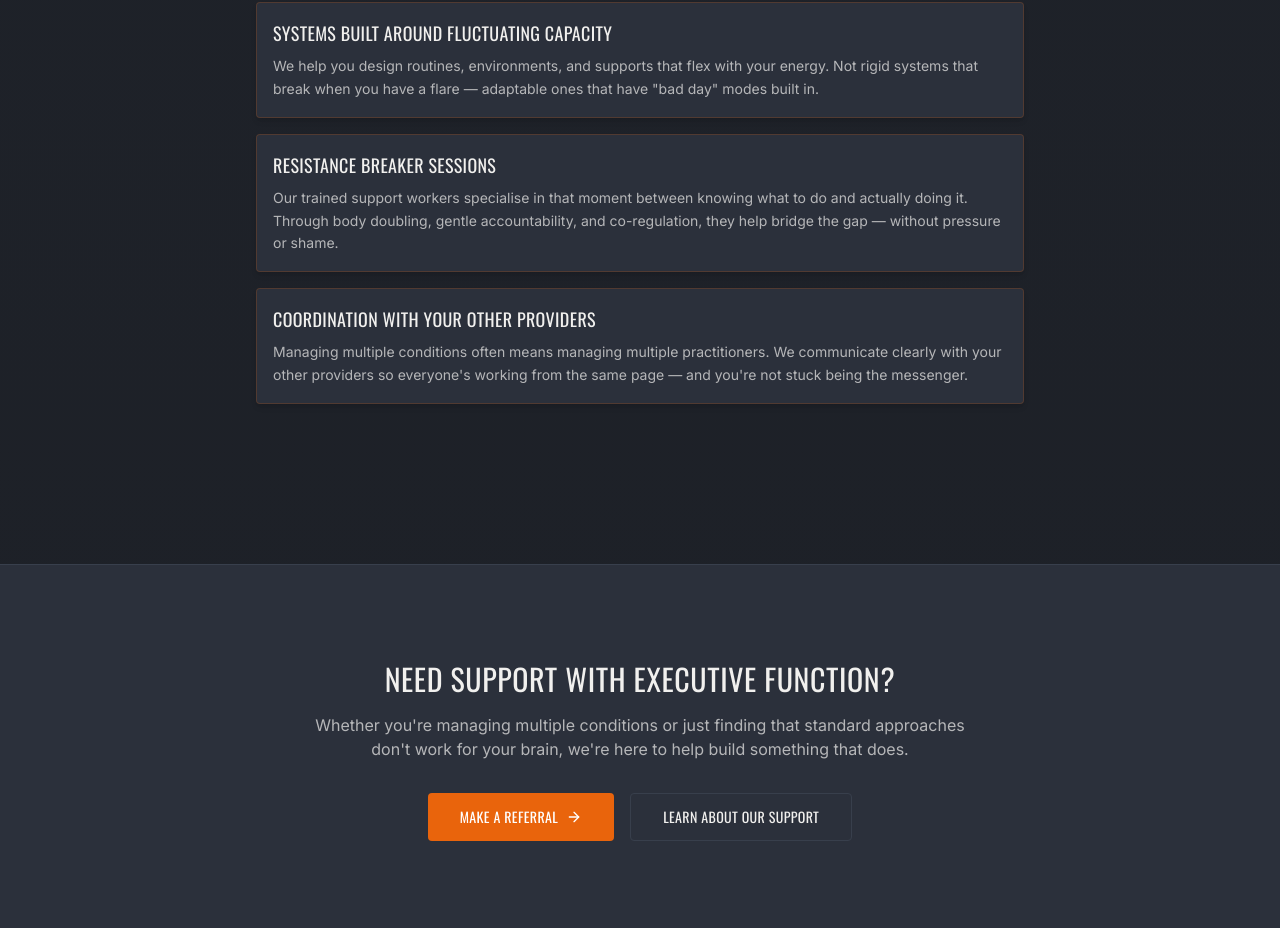
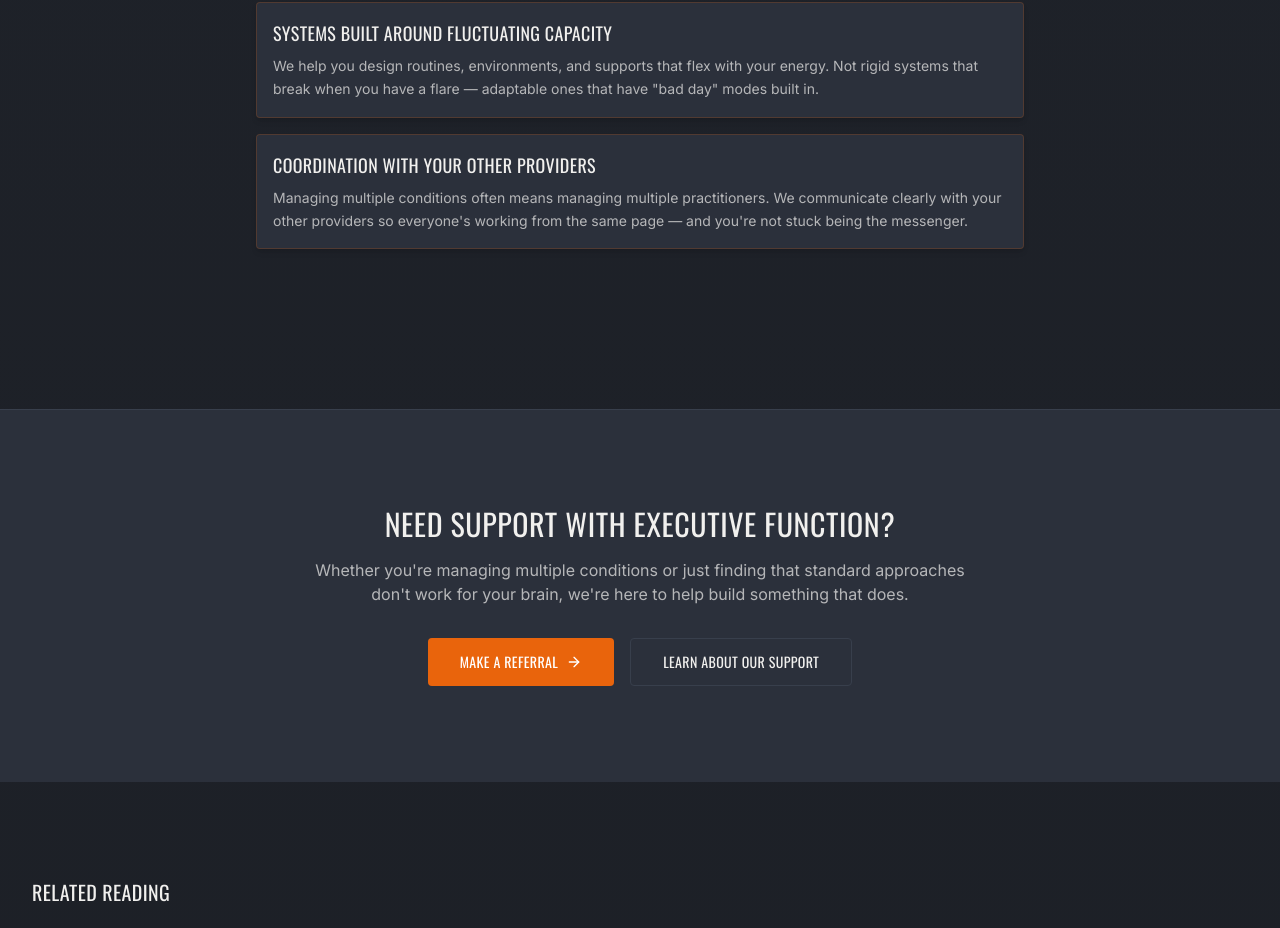
Before and after one commit to EstusHealth/estus-health-website, a React (Vite) app: page /learn/executive-function-complex-health in a window 1280 px wide. Shown: the part 4764-5692 px from the top of the page. Built offline with nearby package versions, Linux system fonts and the light colour scheme.

Commit message:
Update LearnExecutiveFunction.jsx

```diff
--- a/src/pages/learn/LearnExecutiveFunction.jsx
+++ b/src/pages/learn/LearnExecutiveFunction.jsx
@@ -384,14 +384,6 @@ export default function LearnExecutiveFunction() {
                   </p>
                 </Card>
 
-                <Card className="p-4 border-primary/20">
-                  <h3 className="font-display text-lg mb-2">Resistance Breaker Sessions</h3>
-                  <p className="text-foreground/70 text-sm leading-relaxed">
-                    Our trained support workers specialise in that moment between knowing what to
-                    do and actually doing it. Through body doubling, gentle accountability, and
-                    co-regulation, they help bridge the gap — without pressure or shame.
-                  </p>
-                </Card>
 
                 <Card className="p-4 border-primary/20">
                   <h3 className="font-display text-lg mb-2">Coordination With Your Other Providers</h3>
```
